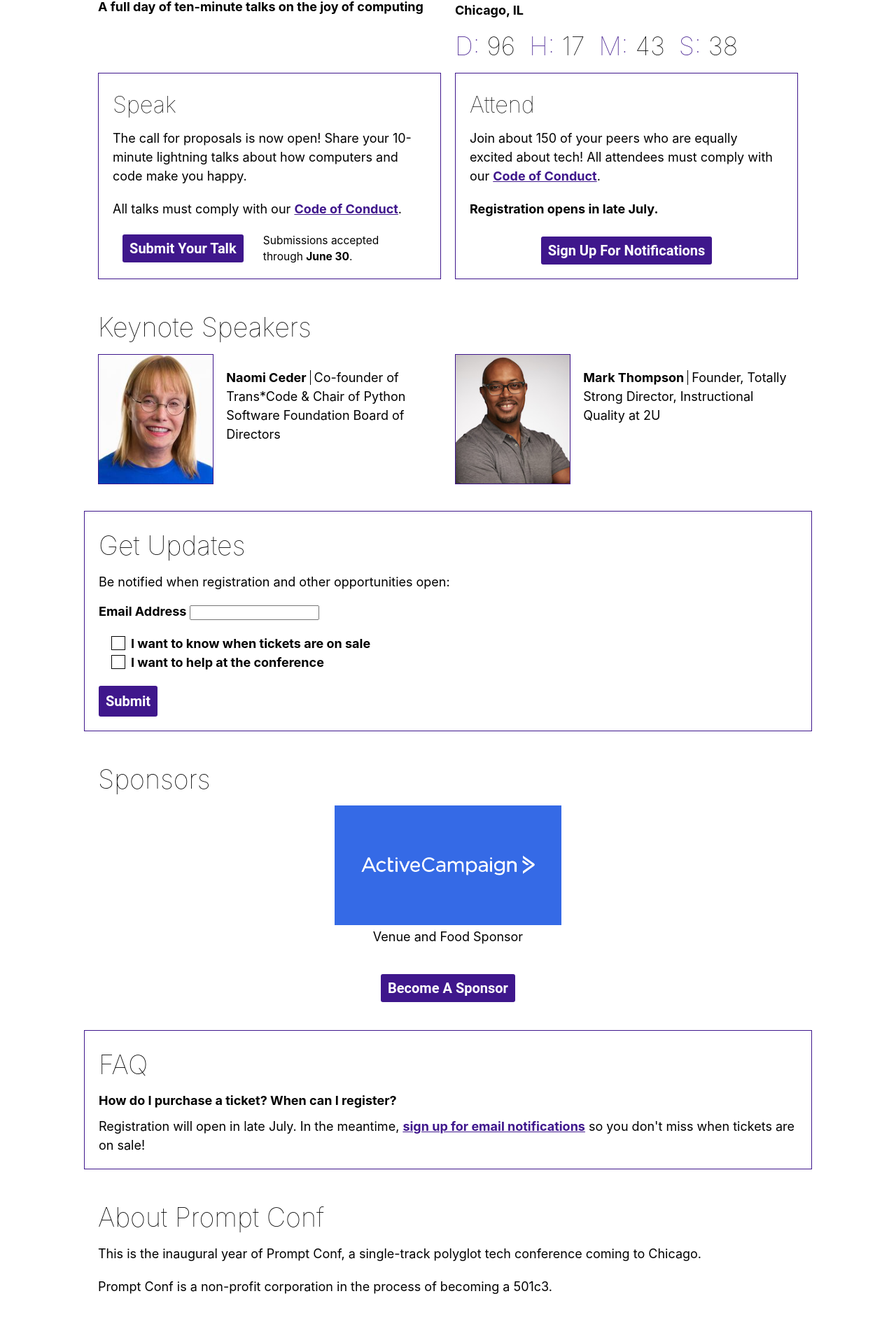
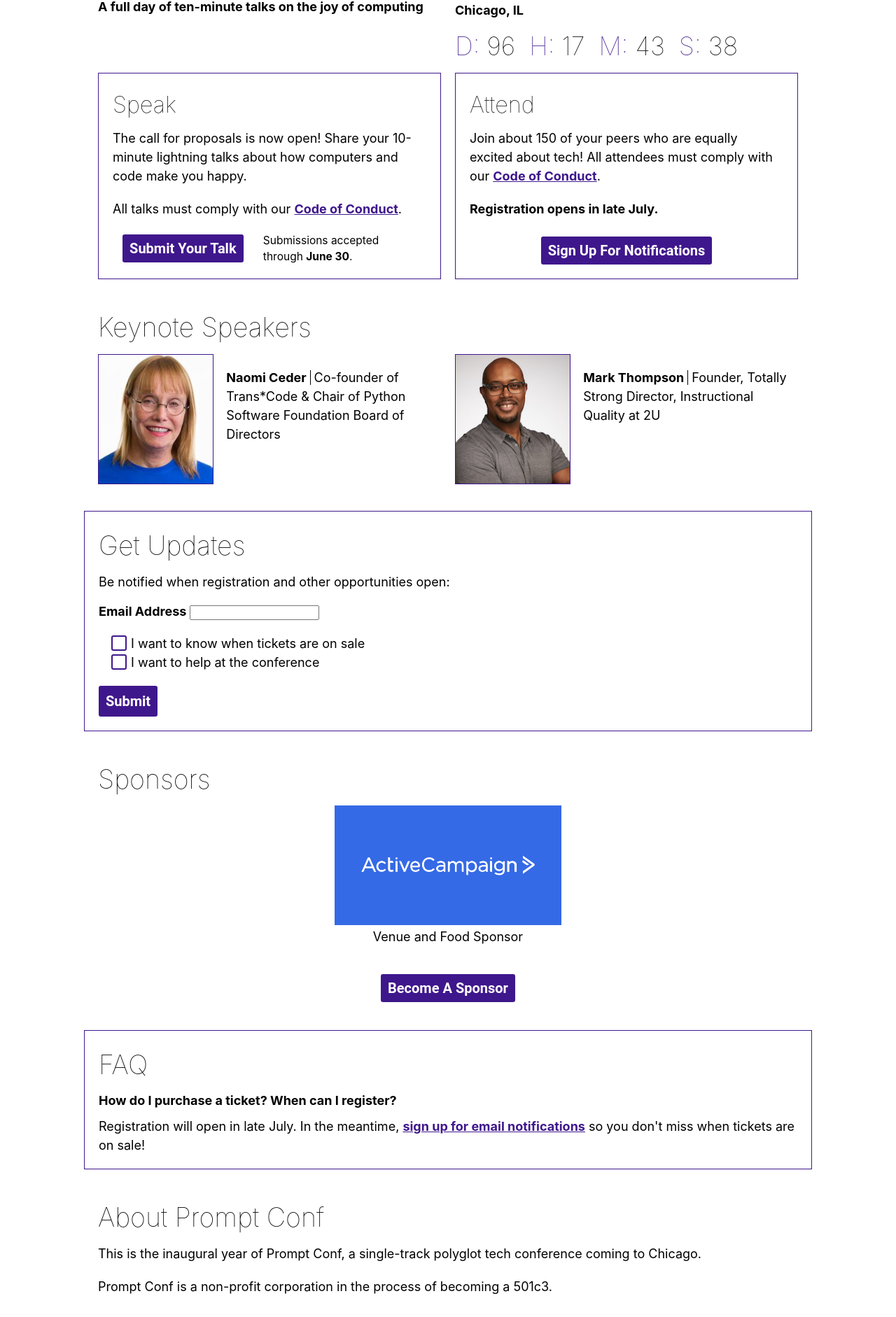
Before and after one commit to promptconf/promptconf.github.io, a Jekyll site: the page built from index.html, in a window 1280 px wide. Shown: the part 415-2297 px from the top of the page at 70% size. Built offline with Jekyll 4.4.1, drawn with Linux system fonts in a browser that asks for light colours; nearby versions of some CDN libraries; some web fonts are replaced; comment, search, counter and statistics services are not loaded.

Commit message:
style checkboxes

```diff
--- a/assets/_sass/directives/_forms.scss
+++ b/assets/_sass/directives/_forms.scss
@@ -36,7 +36,8 @@ $checkbox-size: 1em;
         display: inline-block;
         height: $checkbox-size;
         width: $checkbox-size;
-        border: 1px solid;
+        border: 2px solid $promptpurple;
+        border-radius: 3px;
         left: 0;
         top: 50%;
         transform: translateY(-50%);
@@ -47,8 +48,8 @@ $checkbox-size: 1em;
         display: inline-block;
         height: 6px;
         width: 9px;
-        border-left: 2px solid;
-        border-bottom: 2px solid;
+        border-left: 2px solid $promptpurple;
+        border-bottom: 2px solid $promptpurple;
         transform: rotate(-45deg);
         left: .25em;
         top: .25em;
--- a/assets/_sass/main.scss
+++ b/assets/_sass/main.scss
@@ -285,6 +285,10 @@ em {
 
 .email__checkbox-wrap {
     @include checkbox-wrap;
+
+    label {
+        font-weight: normal;
+    }
 }
 
 .email__submit-wrap {
```
